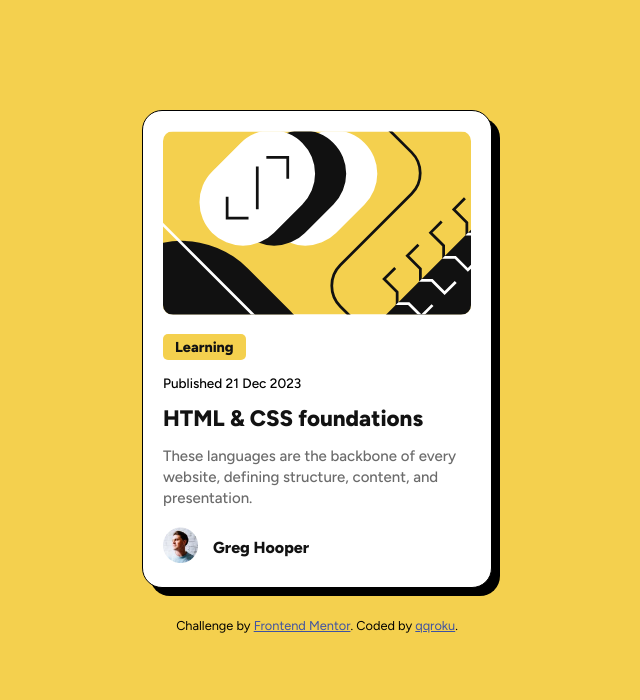
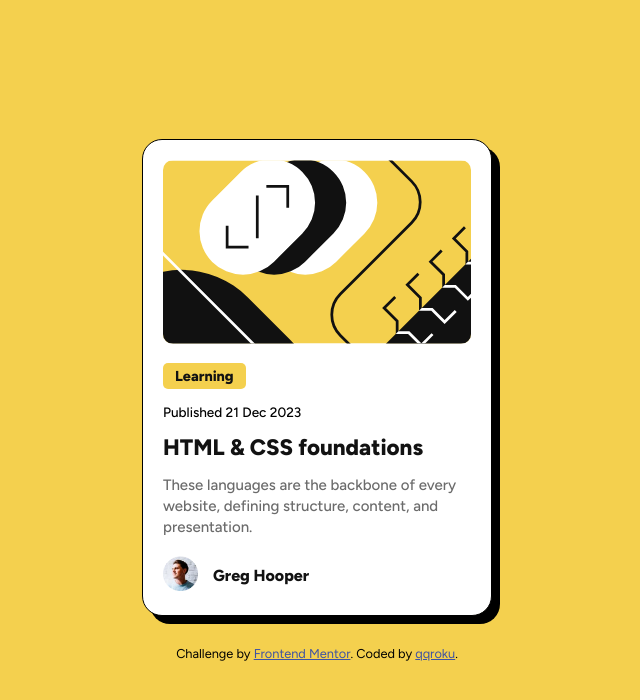
Before and after one commit to qqroku/Blog-preview-card, a plain HTML site: page index.html in a window 1280 px wide. Shown: the whole page, without its empty margins (323-963 px from the left). Drawn offline with Linux system fonts and the light colour scheme.

```diff
--- a/styles.css
+++ b/styles.css
@@ -18,6 +18,7 @@ body {
   flex-direction: column;
   justify-content: center;
   align-items: center;
+  min-height: 100vh;
 }
 
 html {
@@ -34,7 +35,6 @@ html {
   max-width: 350px;
   padding: 20px;
   margin-bottom: 30px;
-  margin-top: 90px;
 }
 
 .blog_illustration {
```
